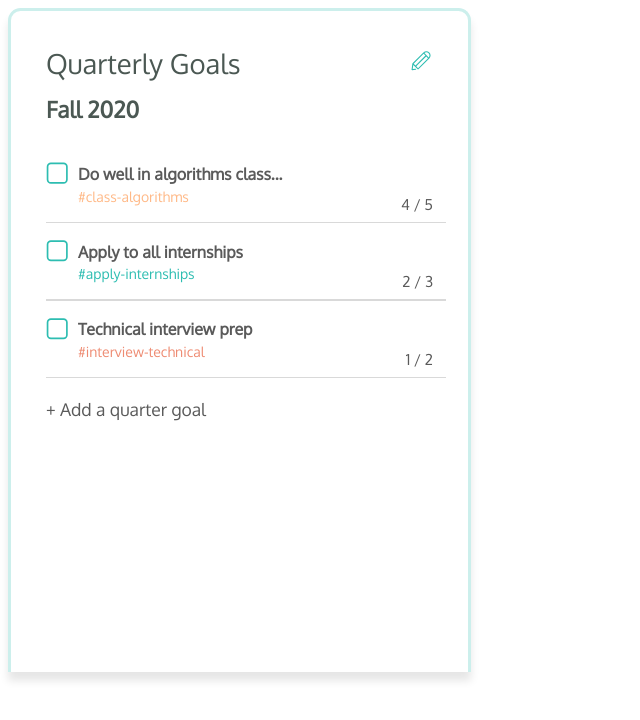
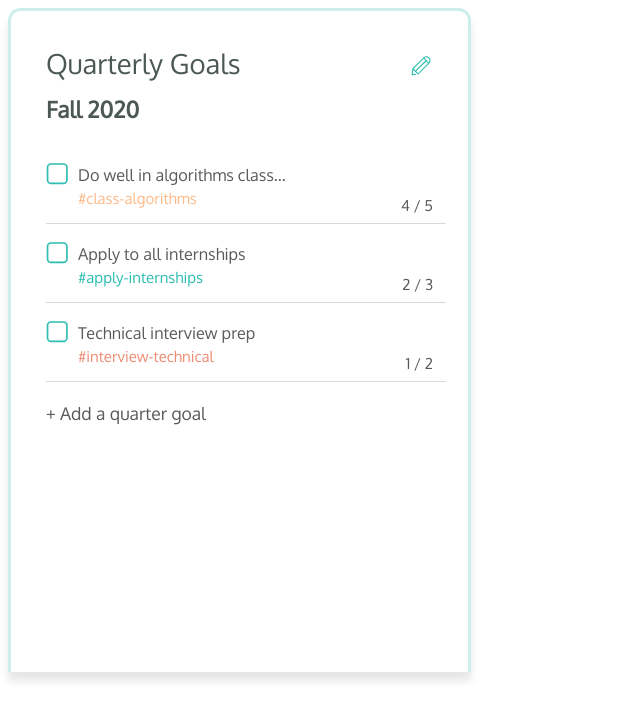
Before and after one commit to adithyagundlapalli/agundlap-lab2, a plain HTML site: page quarterly-goals/index.html in a window 1280 px wide. Shown: the whole page, without its empty margins (0-640 px from the left). Drawn offline with Linux system fonts and the light colour scheme.

Commit message:
Added style change.

```diff
--- a/quarterly-goals/styles.css
+++ b/quarterly-goals/styles.css
@@ -45,7 +45,7 @@ body {
 .pencil-icon {
   width: 20px;
   height: 20px;
-  margin-top: 5px;
+  margin-top: 10px;
 }
 
 .list-items {
@@ -70,18 +70,20 @@ body {
 }
 
 .goal {
-  font-size: 16px;
+  font-size: 16.25px;
   color: #5a5a5a;
   padding: 0;
+  font-weight: 400;
 }
 
 .tag {
-  font-size: 14px;
+  font-size: 15px;
   color: #ffb987;
   margin: 0;
   padding: 0;
   line-height: 1;
   margin-top: -5px;
+  font-weight: 400;
 }
 
 .tag2 {
@@ -97,10 +99,11 @@ body {
   color: #5a5a5a;
   margin: 0;
   padding: 0;
+  font-weight: 400;
 }
 
 .add-item {
-  font-size: 17px;
+  font-size: 17.5px;
   color: #5a5a5a;
   text-align: left;
 }
```
